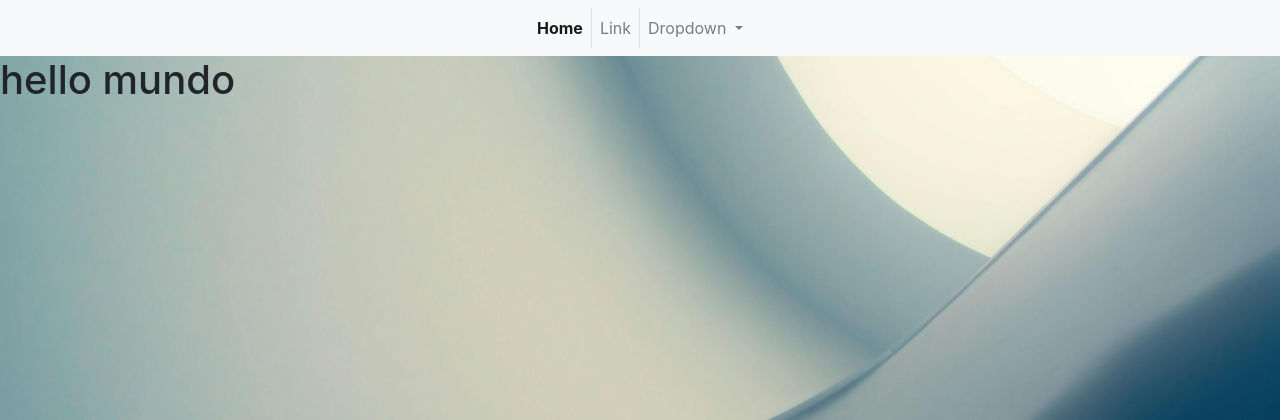
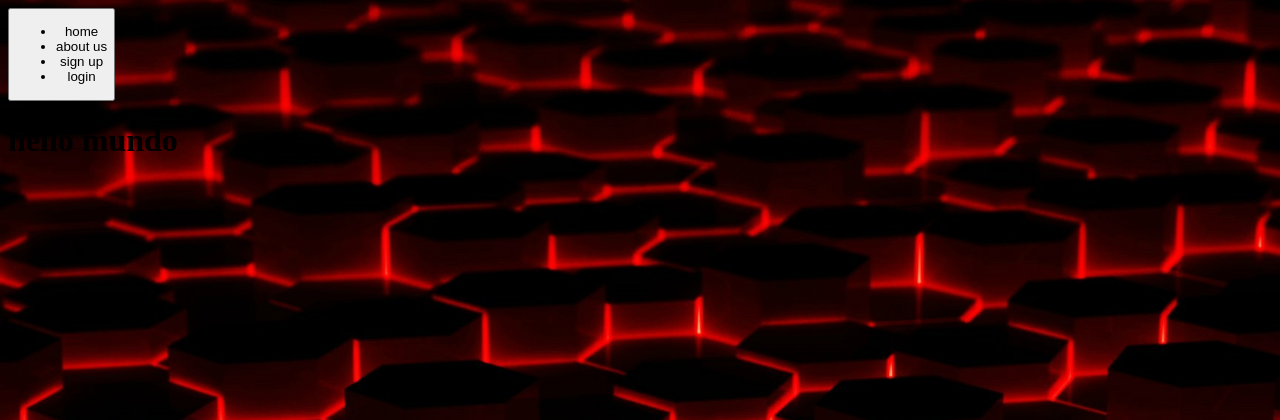
Before and after one commit to jake644780/freed, a PHP site: page / in a window 1280 px wide. Shown: the top 420 px of the page. Run offline with PHP 8.4, Linux system fonts and the light colour scheme; some libraries are stand-ins or nearby versions.

Commit message:
removing bootstrap

```diff
--- a/css.php
+++ b/css.php
@@ -5,4 +5,13 @@
         background-size: cover;
     }
 
+    .naav-link{
+        color: crimson;
+            text-decoration: none;
+            transition: color 0.3s ease-in-out;
+    }
+    .naav-link:hover {
+        color: #0056b3;
+        opacity: 0.7;
+    }
 </style>
--- a/index.php
+++ b/index.php
@@ -10,13 +10,6 @@
     <meta charset="UTF-8">
     <meta name="viewport" content="width=device-width, initial-scale=1.0">
     <title>Document</title>
-    <!-- Bootstrap CSS -->
-<link rel="stylesheet" href="https://cdn.jsdelivr.net/npm/bootstrap@4.0.0/dist/css/bootstrap.min.css" integrity="sha384-Gn5384xqQ1aoWXA+058RXPxPg6fy4IWvTNh0E263XmFcJlSAwiGgFAW/dAiS6JXm" crossorigin="anonymous">
-
-<!-- Bootstrap JavaScript (requires jQuery and Popper.js) -->
-<script src="https://code.jquery.com/jquery-3.2.1.slim.min.js" integrity="sha384-KJ3o2DKtIkvYIK3UENzmM7KCkRr/rE9/Qpg6aAZGJwFDMVNA/GpGFF93hXpG5KkN" crossorigin="anonymous"></script>
-<script src="https://cdn.jsdelivr.net/npm/popper.js@1.12.9/dist/umd/popper.min.js" integrity="sha384-ApNbgh9B+Y1QKtv3Rn7W3mgPxhU9K/ScQsAP7hUibX39j7fakFPskvXusvfa0b4Q" crossorigin="anonymous"></script>
-<script src="https://cdn.jsdelivr.net/npm/bootstrap@4.0.0/dist/js/bootstrap.min.js" integrity="sha384-JZR6Spejh4U02d8jOt6vLEHfe/JQGiRRSQQxSfFWpi1MquVdAyjUar5+76PVCmYl" crossorigin="anonymous"></script>
 
 </head>
 <body>
--- a/navBar.php
+++ b/navBar.php
@@ -1,57 +1,12 @@
-<nav class="navbar navbar-expand-lg navbar-light bg-light">
+<nav><button>
 
-  <button class="navbar-toggler" type="button" data-toggle="collapse" data-target="#navbarSupportedContent" aria-controls="navbarSupportedContent" aria-expanded="false" aria-label="Toggle navigation">
-    <span class="navbar-toggler-icon"></span>
-  </button>
+    <ul>
+      <li>home</li>
+      <li>about us</li>
+      <li>sign up</li>
+      <li>login</li>
+    </ul>
+</button>
 
-  <div class="collapse navbar-collapse" id="navbarSupportedContent">
-    <ul class="navbar-nav mx-auto">
-      <li class="nav-item active border-right">
-        <a class="nav-link" href="#">
-            <b>
-                Home
-            </b>
-
-            <span class="sr-only">
-                (current)
-            </span>
-        </a>
-      </li>
-
-      <li class="nav-item border-right">
-        <a class="nav-link" href="#">
-            Link
-        </a>
-      </li>
-
-      <li class="nav-item dropdown">
-        <a class="nav-link dropdown-toggle" href="#" id="navbarDropdown" role="button" data-toggle="dropdown" aria-haspopup="true" aria-expanded="false">
-          Dropdown
-        </a>
-
-        <div class="dropdown-menu " aria-labelledby="navbarDropdown">
-            <a class="dropdown-item" href="#">
-                Action
-            </a>
-            <a class="dropdown-item" href="#">Another action</a>
-
-        <div class="dropdown-divider"></div>
-
-            <a class="dropdown-item" href="#">
-                Something else here
-            </a>
-        </div>
-      </li>
-
-    </ul>
-    <!--<form class="form-inline my-2 my-lg-0">
-      <input class="form-control mr-sm-2" type="search" placeholder="Search" aria-label="Search">
-      <button class="btn btn-outline-success my-2 my-sm-0" type="submit">Search</button>
-    </form>-->
-  </div>
 
 </nav>
-
-<?php
-
-?>
```
Also changed, not shown: register.php (+22 -0 lines), images/back.jpg.
